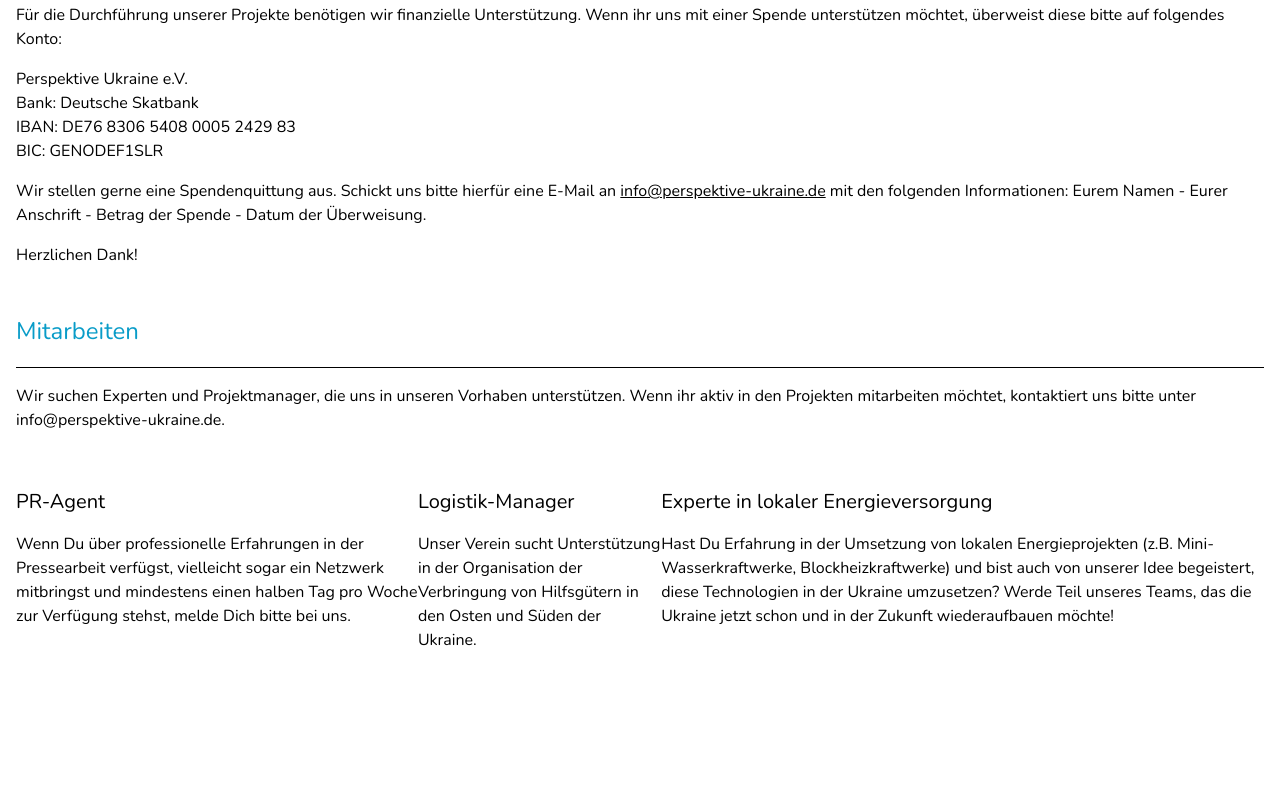
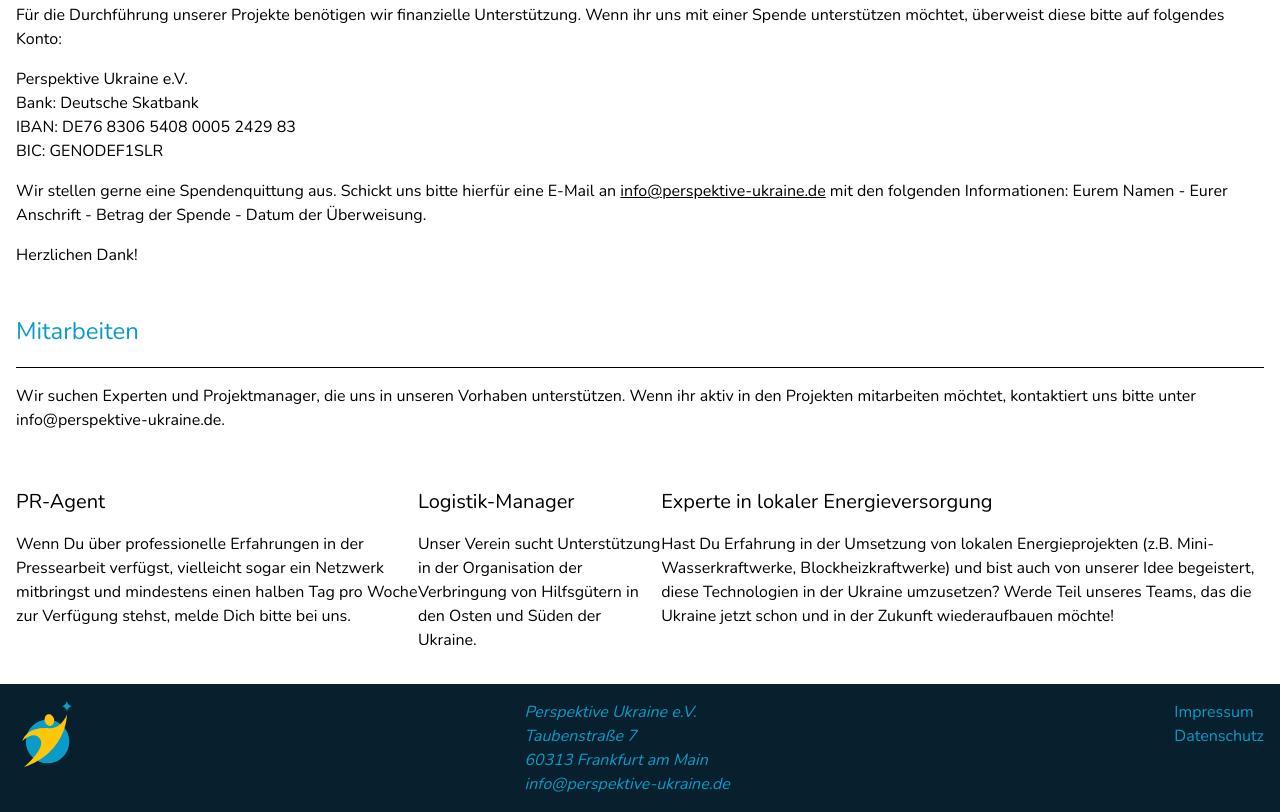
Before and after one commit to oksanapavliuk/perspektive-ukraine, an Astro site: page / in a window 1280 px wide. Shown: the part 1834-2646 px from the top of the page. Before the commit the page ends 2502 px from the top, so only its background shows below. Built offline with nearby package versions, Linux system fonts and the light colour scheme; Astro itself is replaced by a stand-in of ours.

Commit message:
add footer

```diff
--- /dev/null
+++ b/src/components/Footer.astro
@@ -0,0 +1,24 @@
+<footer class="bg-darkblue text-blue">
+  <div class="container mx-auto mt-4 p-4 flex justify-between items-start">
+    <div>
+      <img class="w-16" src="logo_short.svg" alt="Perspektive Ukraine Logo" />
+    </div>
+    <div>
+      <address class="flex flex-col">
+        <span>Perspektive Ukraine e.V.</span>
+        <span>Taubenstraße 7</span>
+        <span>60313 Frankfurt am Main</span>
+        <a href="mailto:info@perspektive-ukraine.de"
+          >info@perspektive-ukraine.de</a
+        >
+        <address></address>
+      </address>
+    </div>
+    <div>
+      <ul>
+        <li><a href="/impressum">Impressum</a></li>
+        <li><a href="/datenschutz">Datenschutz</a></li>
+      </ul>
+    </div>
+  </div>
+</footer>
--- a/src/layouts/Layout.astro
+++ b/src/layouts/Layout.astro
@@ -1,5 +1,6 @@
 ---
 import Header from "../components/Header.astro";
+import Footer from "../components/Footer.astro";
 import "../styles/base.css";
 const { title } = Astro.props;
 ---
@@ -22,5 +23,6 @@ const { title } = Astro.props;
   <body>
     <Header />
     <slot />
+    <Footer />
   </body>
 </html>
```
Also changed, not shown: public/logo_short.svg (added).
